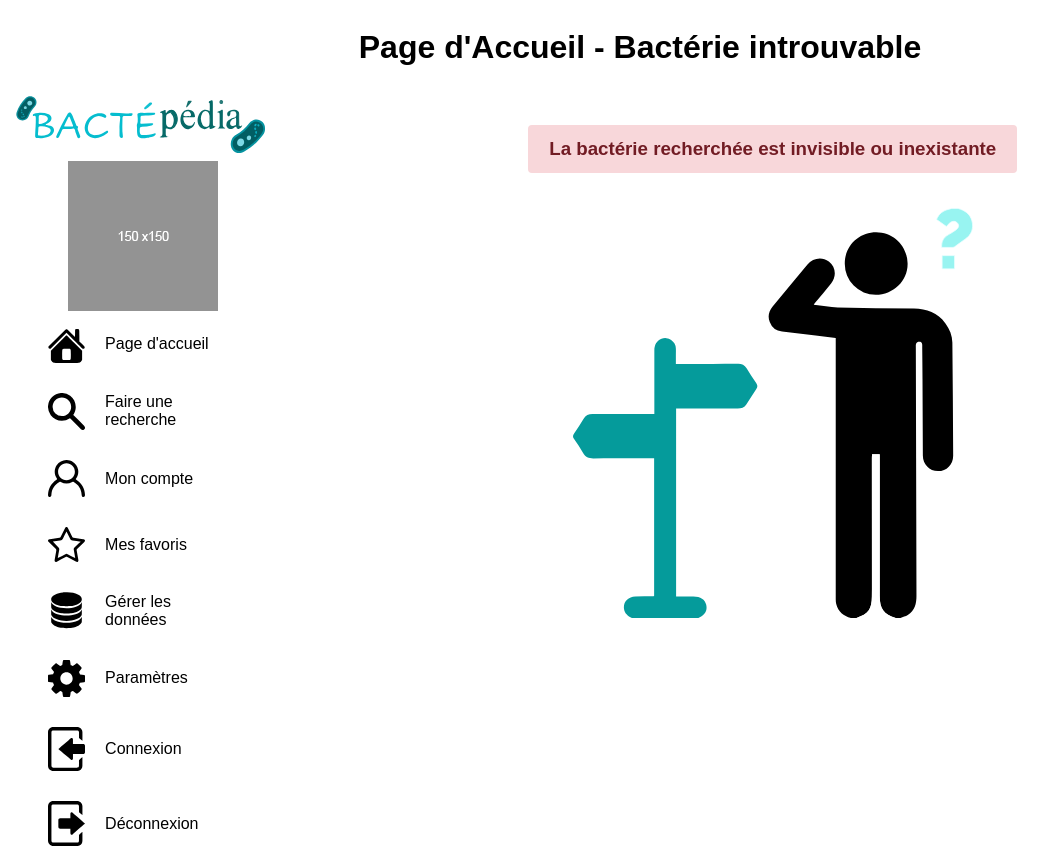
After one commit to TheMouyn/ProjetAnnuel, a PHP site: page /page/errorBacIndiv.php in a window 1280 px wide. The commit adds this page. Shown: the top 858 px of the page, without its empty margins (0-1064 px from the left). Run offline with PHP 8.4, Linux system fonts and the light colour scheme.

Commit message:
Ajout verification si bacterie exsiste ou non et visible ou non, revoi vers nouvelle page errorBacIndiv.php

```diff
--- /dev/null
+++ b/page/errorBacIndiv.php
@@ -0,0 +1,23 @@
+<?php
+$titreOnglet = "Bactépédia - Bactérie introuvable";
+$titrePage = "Page d'Accueil - Bactérie introuvable";
+require_once '../elements/header.php';
+require_once '../elements/nav.php';
+require_once '../function/miseEnPage.php';
+
+?>
+<div class="contenu" style="display:flex; justify-content: center; flex-wrap: wrap">
+    <h3>
+       <?php
+       echo message('La bactérie recherchée est invisible ou inexistante', 'msg-error');
+       ?>
+    </h3>
+
+    <div style="width: 100%; display:flex; justify-content: center">
+        <img src="../style/img/lostColor.svg" alt="bonhomme perdu" style="width: 400px;">
+    </div>
+</div>
+
+<?php
+require_once '../elements/footer.php';
+?>
```
Also changed, not shown: page/bacIndiv.php (+12 -2 lines), style/img/lost.svg (added), style/img/lostColor.svg (added).
